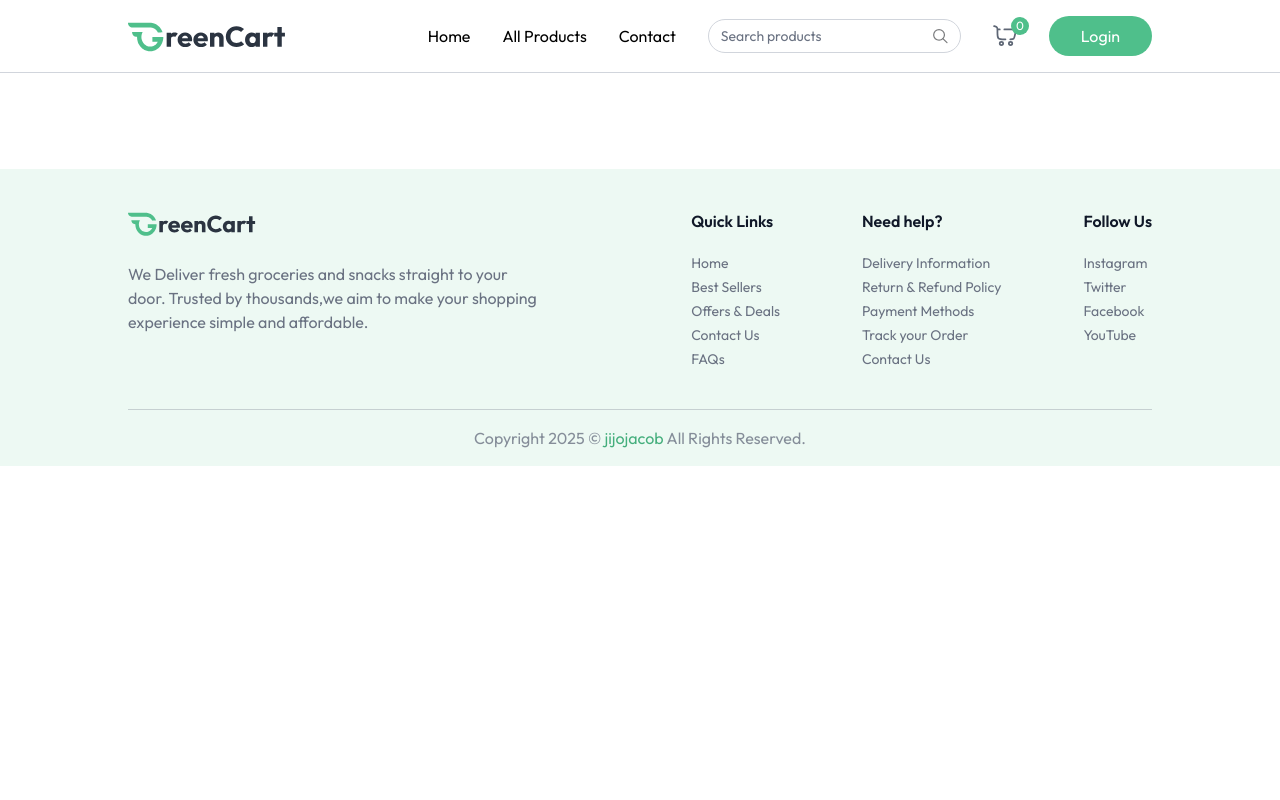
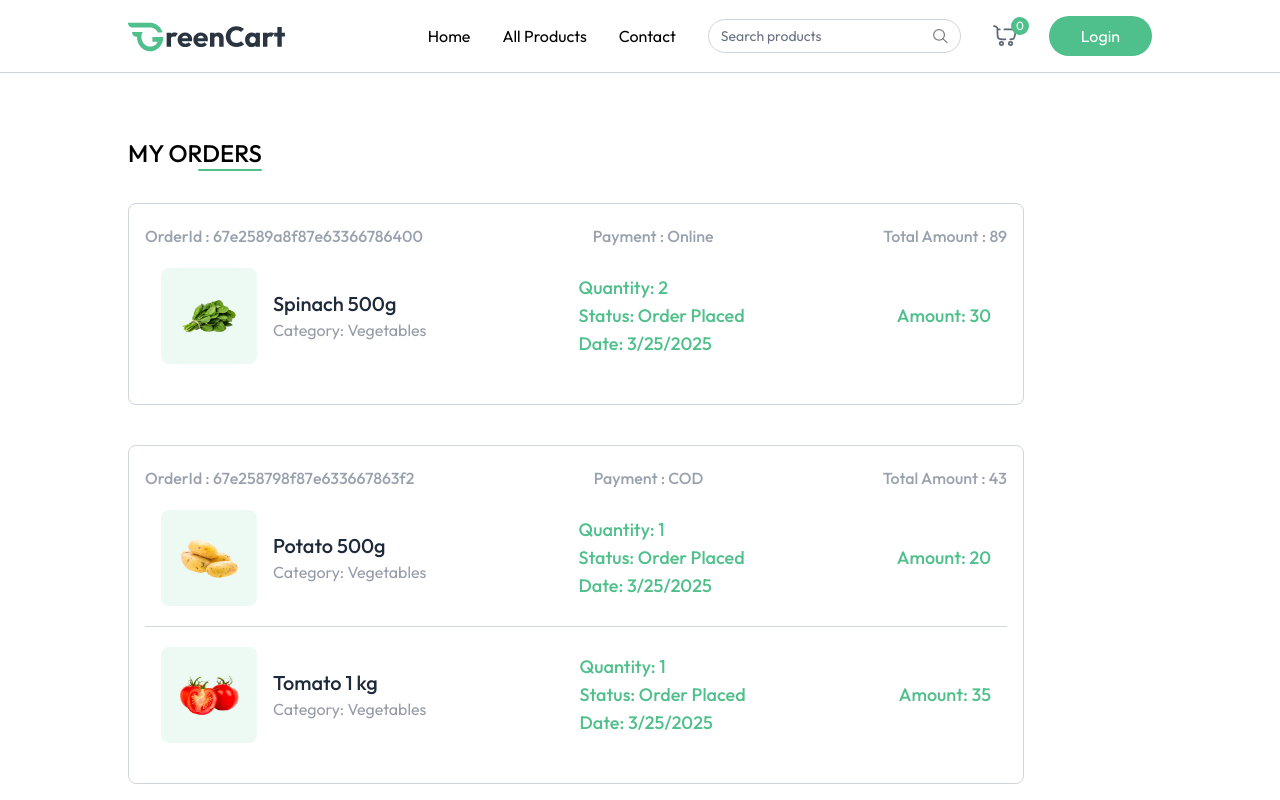
Before and after one commit to Jijojacob988/GreenCart, a React (Vite) app in the folder client/: page /my-orders in a window 1280 px wide. Shown: the top 800 px of the page. Built offline with nearby package versions, Linux system fonts and the light colour scheme.

Commit message:
feat: created My Orders page

```diff
--- a/client/src/App.jsx
+++ b/client/src/App.jsx
@@ -11,6 +11,7 @@
 import ProductDetails from './pages/ProductDetails';
 import Cart from './pages/Cart';
 import AddAddress from './pages/AddAddress';
+import MyOrders from './pages/MyOrders';
 
 const App = () => {
 
@@ -30,6 +31,7 @@
           <Route path='/products/:category/:id' element={<ProductDetails/>} />
           <Route path='/cart' element={<Cart/>} />
           <Route path='/add-address' element={<AddAddress/>} />
+          <Route path='/my-orders' element={<MyOrders/>} />
         </Routes>
       </div>
       {!isSellerPath && <Footer/>}
--- a/client/src/context/AppContext.jsx
+++ b/client/src/context/AppContext.jsx
@@ -7,7 +7,7 @@
 
 export const AppContextProvider = ({children})=>{
 
-    const currency = import.meta.VITE_CURRENCY;
+    const currency = import.meta.env.VITE_CURRENCY;
 
     const navigate = useNavigate();
     const [user, setUser] = useState(null)
--- /dev/null
+++ b/client/src/pages/MyOrders.jsx
@@ -0,0 +1,62 @@
+import React, { useEffect, useState } from 'react'
+import { useAppContext } from '../context/AppContext'
+import { dummyOrders } from '../assets/assets'
+
+const MyOrders = () => {
+    const [myOrders, setMyOrders] = useState([])
+    const {currency} = useAppContext()
+
+    const fetchMyOrders = async ()=>{
+        setMyOrders(dummyOrders)
+    }
+
+    useEffect(()=>{
+        fetchMyOrders()
+    },[])
+  return (
+    <div className='mt-16 pb-16'>
+        <div className='flex flex-col items-end w-max mb-8'>
+            <p className='text-2xl font-medium uppercase'>My orders</p>
+            <div className='w-16 h-0.5 bg-primary rounded-full'></div>
+
+        </div>
+        {myOrders.map((order, index)=>(
+            <div key={index} className='border border-gray-300 rounded-lg mb-10 p-4 py-5 max-w-4xl'>
+                <p className='flex justify-between md:items-center text-gray-400 md:font-medium max-md:flex-col'>
+                    <span>OrderId : {order._id}</span>
+                    <span>Payment : {order.paymentType}</span>
+                    <span>Total Amount : {currency}{order.amount}</span>
+                </p>
+                {order.items.map((item, index)=>(
+                    <div key={index}className={`relative bg-white text-gray-500/70 ${
+                        order.items.length !== index +1 && "border-b"
+                    } border-gray-300 flex flex-col md:flex-row md:items-center justify-between p-4 py-5 md:gap-16 w-full max-w-4xl`}>
+                        <div className='flex items-center mb-4 md:mb-0'>
+                            <div className='bg-primary/10 p-4 rounded-lg'>
+                                <img src={item.product.image[0]} alt="" className='w-16 h-16' />
+                            </div>
+                            <div className='ml-4'>
+                                <h2 className='text-xl font-medium text-gray-800'>{item.product.name}</h2>
+                                <p>Category: {item.product.category}</p>
+                            </div>
+                        </div>
+
+                        <div className='text-primary text-lg font-medium'>
+                            <p>Quantity: {item.quantity || "1"}</p>
+                            <p>Status: {order.status}</p>
+                            <p>Date: {new Date(order.createdAt).toLocaleDateString()}</p>
+                        </div>
+                        <p className='text-primary text-lg font-medium'>
+                            Amount: {currency}{item.product.offerPrice * item.quantity}
+                        </p>
+                    </div>
+                ))}
+            </div>
+        ))}
+
+
+    </div>
+  )
+}
+
+export default MyOrders
```
